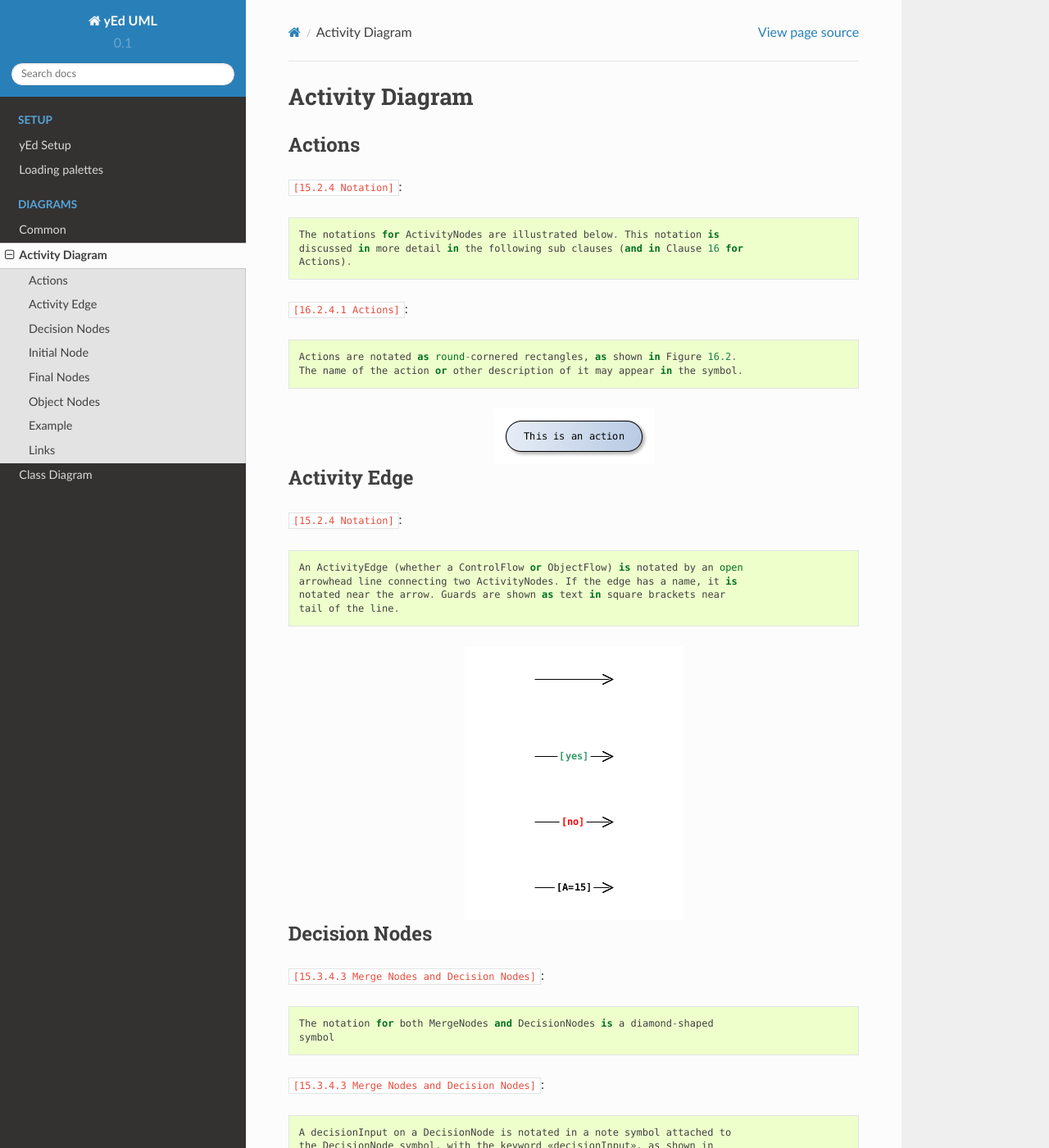
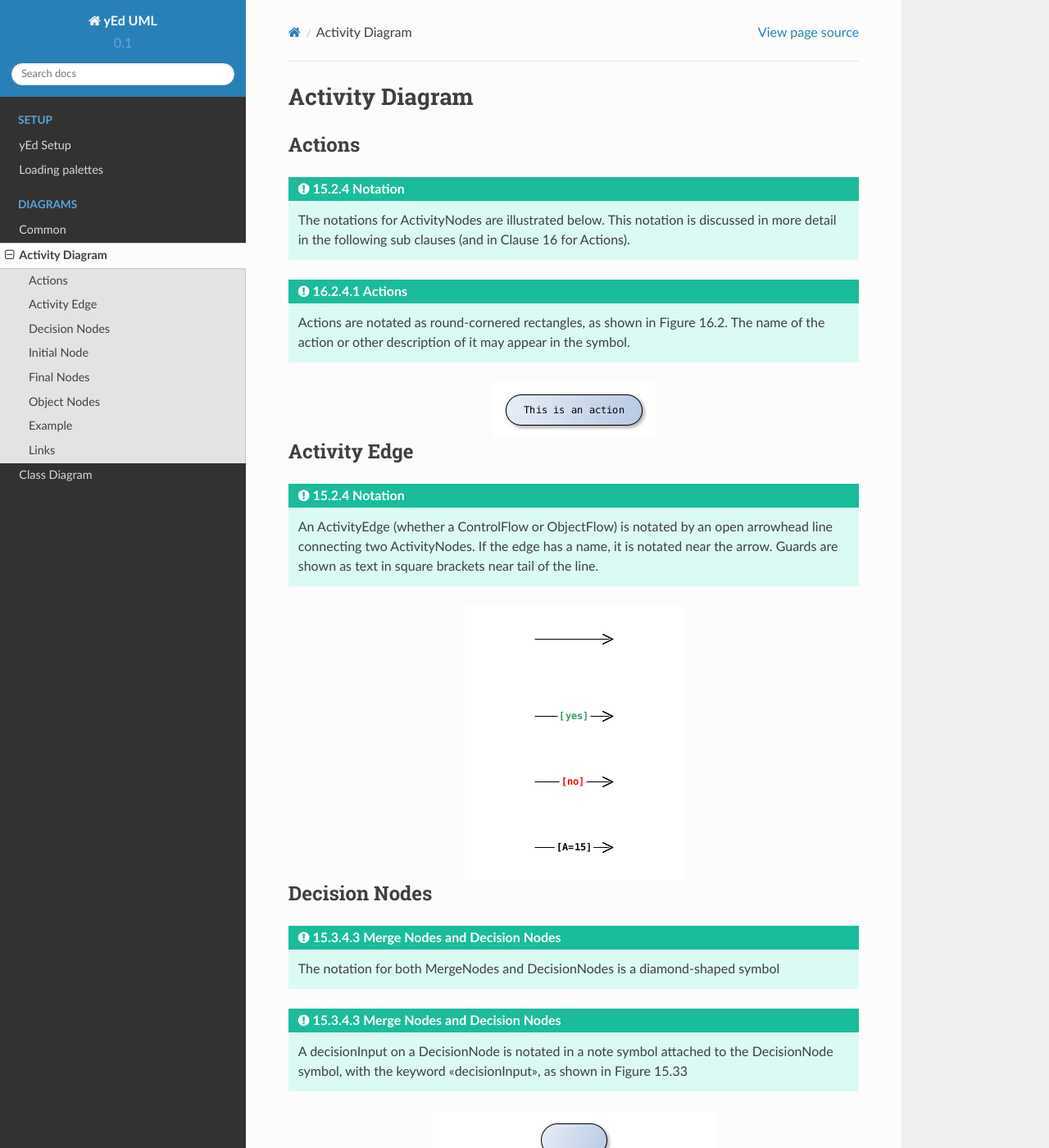
Before and after one commit to ruslo/yed-uml, a Sphinx documentation site: the page built from docs/activity-diagram.rst, in a window 1280 px wide and 1400 px high. Shown: the whole window at 82% size. Built offline with Sphinx 7.4.7 and the Read the Docs theme 2.0.0, drawn with Linux system fonts in a browser that asks for light colours; part of the change alters nothing that is shown; some of the changed text lies outside the part shown.

```diff
--- a/docs/activity-diagram.rst
+++ b/docs/activity-diagram.rst
@@ -4,13 +4,15 @@ Activity Diagram
 Actions
 -------
 
-``[15.2.4 Notation]``::
+.. admonition:: 15.2.4 Notation
+  :class: tip
 
   The notations for ActivityNodes are illustrated below. This notation is
   discussed in more detail in the following sub clauses (and in Clause 16 for
   Actions).
 
-``[16.2.4.1 Actions]``::
+.. admonition:: 16.2.4.1 Actions
+  :class: tip
 
   Actions are notated as round-cornered rectangles, as shown in Figure 16.2.
   The name of the action or other description of it may appear in the symbol.
@@ -21,7 +23,8 @@ Actions
 Activity Edge
 -------------
 
-``[15.2.4 Notation]``::
+.. admonition:: 15.2.4 Notation
+  :class: tip
 
   An ActivityEdge (whether a ControlFlow or ObjectFlow) is notated by an open
   arrowhead line connecting two ActivityNodes. If the edge has a name, it is
@@ -43,12 +46,14 @@ Activity Edge
 Decision Nodes
 --------------
 
-``[15.3.4.3 Merge Nodes and Decision Nodes]``::
+.. admonition:: 15.3.4.3 Merge Nodes and Decision Nodes
+  :class: tip
 
   The notation for both MergeNodes and DecisionNodes is a diamond-shaped
   symbol
 
-``[15.3.4.3 Merge Nodes and Decision Nodes]``::
+.. admonition:: 15.3.4.3 Merge Nodes and Decision Nodes
+  :class: tip
 
   A decisionInput on a DecisionNode is notated in a note symbol attached to
   the DecisionNode symbol, with the keyword «decisionInput», as shown in
@@ -66,7 +71,8 @@ Decision Nodes
 Initial Node
 ------------
 
-``[15.3.4.1 Initial and Final Nodes]``::
+.. admonition:: 15.3.4.1 Initial and Final Nodes
+  :class: tip
 
   InitialNodes are notated as a solid circle
 
@@ -76,7 +82,8 @@ Initial Node
 Final Nodes
 -----------
 
-``[15.3.4.1 Initial and Final Nodes]``::
+.. admonition:: 15.3.4.1 Initial and Final Nodes
+  :class: tip
 
   ActivityFinalNodes are notated as a solid circle within a hollow circle, as
   shown in Figure 15.28. This can be thought of as a goal notated as
@@ -93,7 +100,8 @@ Final Nodes
 Object Nodes
 ------------
 
-``[15.4.4.1 Object Nodes]``::
+.. admonition:: 15.4.4.1 Object Nodes
+  :class: tip
 
   ObjectNodes are notated as rectangles
 
```
